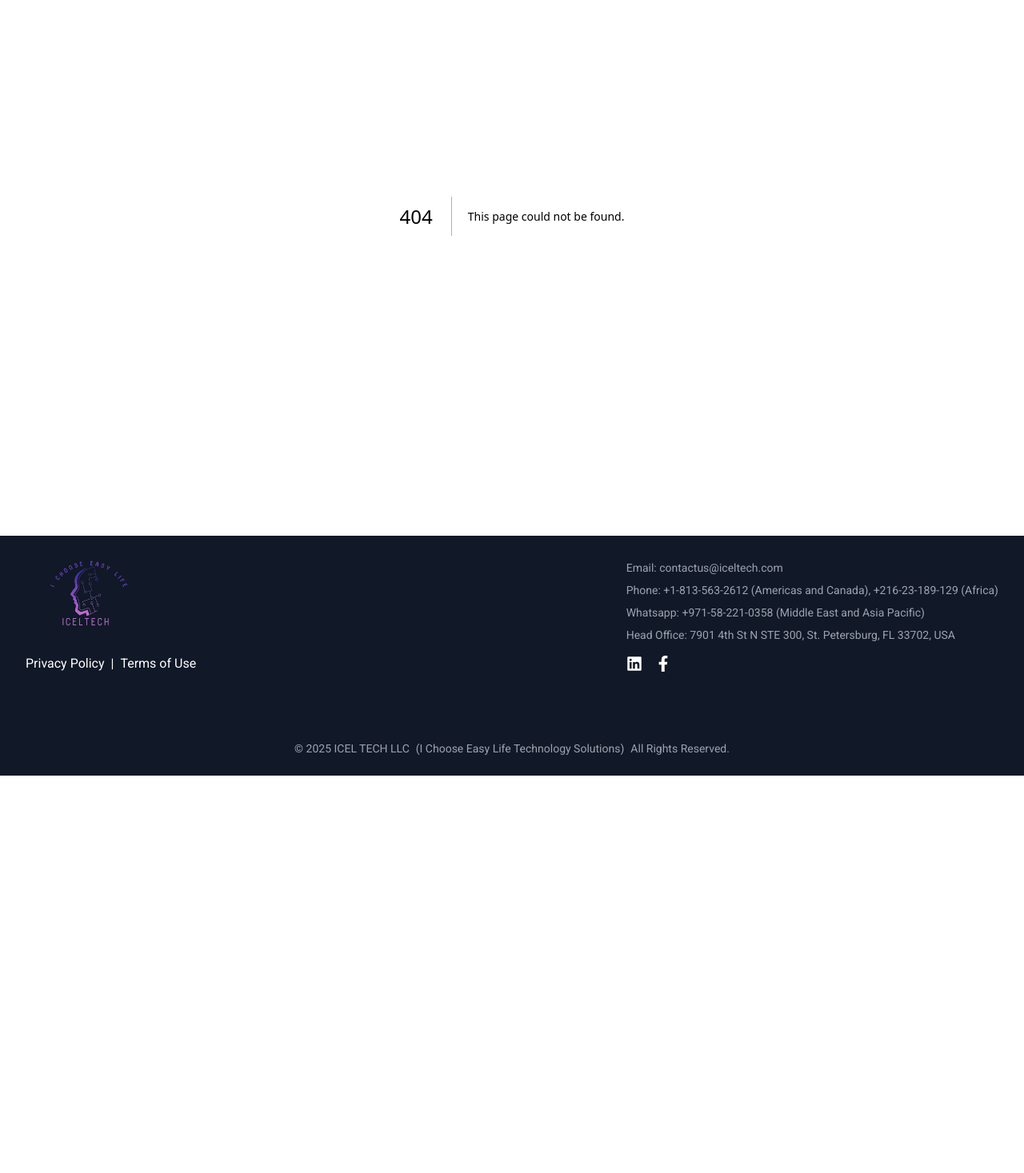
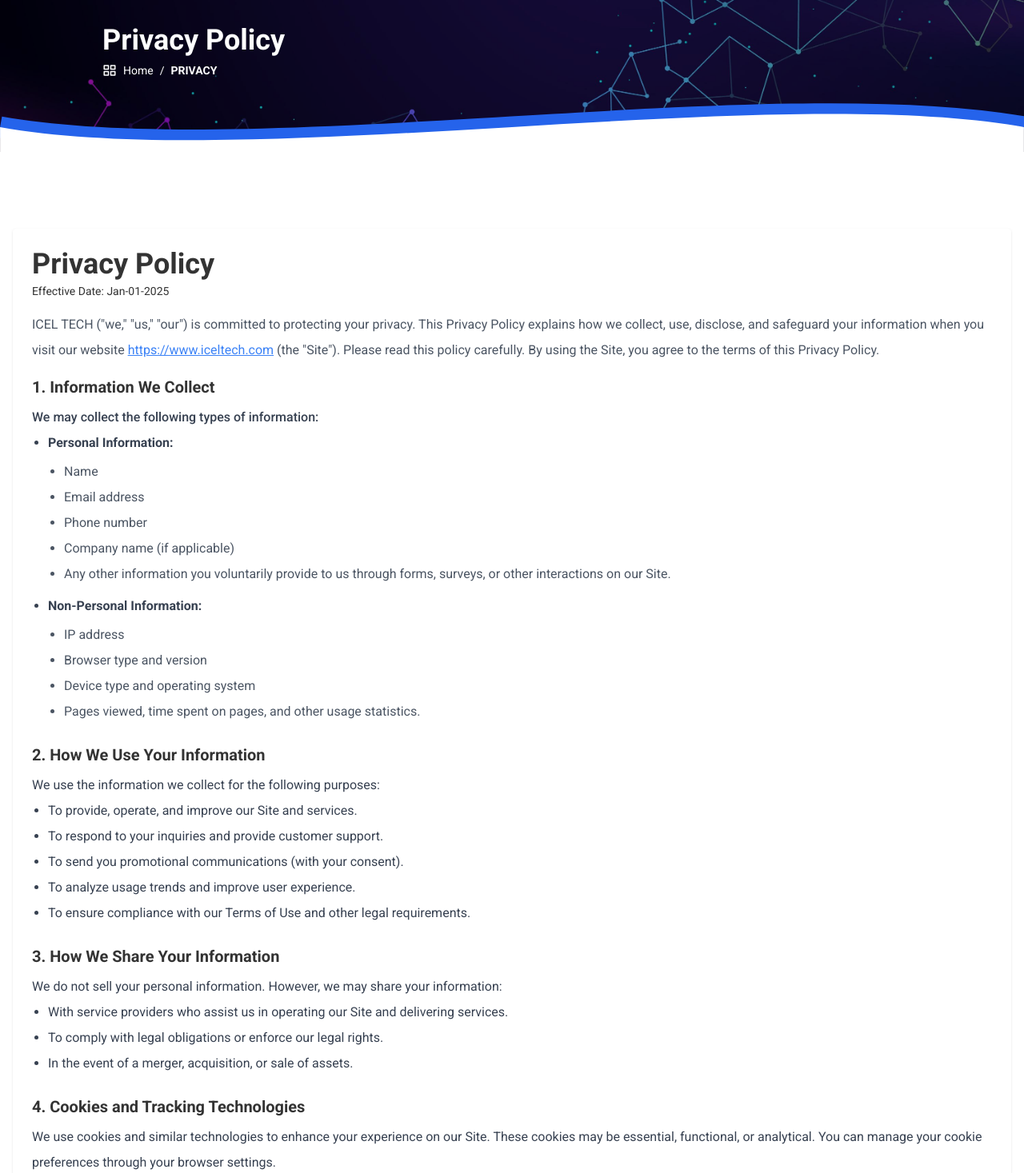
Before and after one commit to shoibaldas/next-job-app, a Next.js app: page /privacy in a window 1280 px wide. Before the commit this address had no page. Shown: the part 130-1597 px from the top of the page at 80% size. Before the commit the page ends 1100 px from the top, so only its background shows below. Built offline with nearby package versions, Linux system fonts and the light colour scheme.

Commit message:
privacy page added

```diff
--- /dev/null
+++ b/src/app/privacy/page.jsx
@@ -0,0 +1,135 @@
+'use client';
+
+import Banner from '@/components/Banner';
+import BreadCrumbs from '@/components/BreadCrumbs';
+import usePageTitle from '@/components/hooks/usePageTitle';
+import React from 'react'
+
+const PrivacyPolicy = () => {
+    usePageTitle('Privacy Policy')
+    return (
+        <div>
+            <div className='relative'>
+                <Banner customTitle="Privacy Policy"></Banner>
+                <div className="absolute top-40 xl:top-52 px-24 md:px-32">
+                    <BreadCrumbs></BreadCrumbs>
+                </div>
+            </div>
+            <div className="
+    min-h-screen flex flex-col items-center justify-center bg-lightBackground text-lightText">
+                <main className="container mx-auto px-4 py-8 my-16">
+                    <section className="bg-white rounded shadow p-6">
+                        <div className="mb-4">
+                            <h1 className="text-4xl font-bold">Privacy Policy</h1>
+                            <p className="text-sm mt-1">Effective Date: Jan-01-2025</p>
+                        </div>
+                        <p className="text-gray-600 mb-4">
+                            ICEL TECH (&quot;we,&quot; &quot;us,&quot; &quot;our&quot;) is committed to protecting your privacy. This Privacy Policy explains how we collect, use, disclose, and safeguard your information when you visit our website <a href="https://www.iceltech.com" className="text-blue-500 underline">https://www.iceltech.com</a> (the &quot;Site&quot;). Please read this policy carefully. By using the Site, you agree to the terms of this Privacy Policy.
+                        </p>
+
+                        <div className="space-y-6">
+                            <div>
+                                <h2 className="text-xl font-semibold mb-2">1. Information We Collect</h2>
+                                <p className="text-gray-700 font-medium">We may collect the following types of information:</p>
+                                <ul className="list-disc ml-5 text-gray-700">
+                                    <li className="mb-1"><span className="font-semibold">Personal Information:</span>
+                                        <ul className="list-disc ml-5 mt-1 text-gray-600">
+                                            <li>Name</li>
+                                            <li>Email address</li>
+                                            <li>Phone number</li>
+                                            <li>Company name (if applicable)</li>
+                                            <li>Any other information you voluntarily provide to us through forms, surveys, or other interactions on our Site.</li>
+                                        </ul>
+                                    </li>
+                                    <li className="mt-2"><span className="font-semibold">Non-Personal Information:</span>
+                                        <ul className="list-disc ml-5 mt-1 text-gray-600">
+                                            <li>IP address</li>
+                                            <li>Browser type and version</li>
+                                            <li>Device type and operating system</li>
+                                            <li>Pages viewed, time spent on pages, and other usage statistics.</li>
+                                        </ul>
+                                    </li>
+                                </ul>
+                            </div>
+
+                            <div>
+                                <h2 className="text-xl font-semibold mb-2">2. How We Use Your Information</h2>
+                                <p className="text-gray-700">
+                                    We use the information we collect for the following purposes:
+                                </p>
+                                <ul className="list-disc ml-5 text-gray-700">
+                                    <li>To provide, operate, and improve our Site and services.</li>
+                                    <li>To respond to your inquiries and provide customer support.</li>
+                                    <li>To send you promotional communications (with your consent).</li>
+                                    <li>To analyze usage trends and improve user experience.</li>
+                                    <li>To ensure compliance with our Terms of Use and other legal requirements.</li>
+                                </ul>
+                            </div>
+
+                            <div>
+                                <h2 className="text-xl font-semibold mb-2">3. How We Share Your Information</h2>
+                                <p className="text-gray-700">
+                                    We do not sell your personal information. However, we may share your information:
+                                </p>
+                                <ul className="list-disc ml-5 text-gray-700">
+                                    <li>With service providers who assist us in operating our Site and delivering services.</li>
+                                    <li>To comply with legal obligations or enforce our legal rights.</li>
+                                    <li>In the event of a merger, acquisition, or sale of assets.</li>
+                                </ul>
+                            </div>
+
+                            <div>
+                                <h2 className="text-xl font-semibold mb-2">4. Cookies and Tracking Technologies</h2>
+                                <p className="text-gray-700">
+                                    We use cookies and similar technologies to enhance your experience on our Site. These cookies may be essential, functional, or analytical. You can manage your cookie preferences through your browser settings.
+                                </p>
+                            </div>
+
+                            <div>
+                                <h2 className="text-xl font-semibold mb-2">5. Your Rights and Choices</h2>
+                                <p className="text-gray-700">
+                                    Depending on your location, you may have the following rights:
+                                </p>
+                                <ul className="list-disc ml-5 text-gray-700">
+                                    <li>The right to access, correct, or delete your personal information.</li>
+                                    <li>The right to object to certain data processing activities.</li>
+                                    <li>The right to withdraw consent for marketing communications.</li>
+                                </ul>
+                            </div>
+
+                            <div>
+                                <h2 className="text-xl font-semibold mb-2">6. Data Security</h2>
+                                <p className="text-gray-700">
+                                    We implement reasonable technical and organizational measures to protect your information from unauthorized access, disclosure, alteration, or destruction. However, no method of transmission over the internet or electronic storage is 100% secure.
+                                </p>
+                            </div>
+
+                            <div>
+                                <h2 className="text-xl font-semibold mb-2">7. Third-Party Links</h2>
+                                <p className="text-gray-700">
+                                    Our Site may contain links to third-party websites. We are not responsible for the privacy practices or content of those websites.
+                                </p>
+                            </div>
+
+                            <div>
+                                <h2 className="text-xl font-semibold mb-2">8. Updates to This Privacy Policy</h2>
+                                <p className="text-gray-700">
+                                    We may update this Privacy Policy periodically. Changes will be posted on this page with a revised &quot;Effective Date&quot;.
+                                </p>
+                            </div>
+
+                            <div>
+                                <h2 className="text-xl font-semibold mb-2">9. Contact Us</h2>
+                                <p className="text-gray-700">
+                                    If you have any questions or concerns about this Privacy Policy, please contact us at: <a href="mailto:contactus@iceltech.com" className="text-blue-500 underline">contactus@iceltech.com</a>.
+                                </p>
+                            </div>
+                        </div>
+                    </section>
+                </main>
+            </div>
+        </div>
+    )
+}
+
+export default PrivacyPolicy;
--- a/src/components/Footer.jsx
+++ b/src/components/Footer.jsx
@@ -30,7 +30,7 @@
             </div>
             <div className="flex items-center">
               {/* Privacy Policy Link */}
-              <Link href="/privacy-policy" className="hover:text-blue-400 transition duration-300">
+              <Link href="/privacy" className="hover:text-blue-400 transition duration-300">
                 Privacy Policy
               </Link>
               <div>
```
